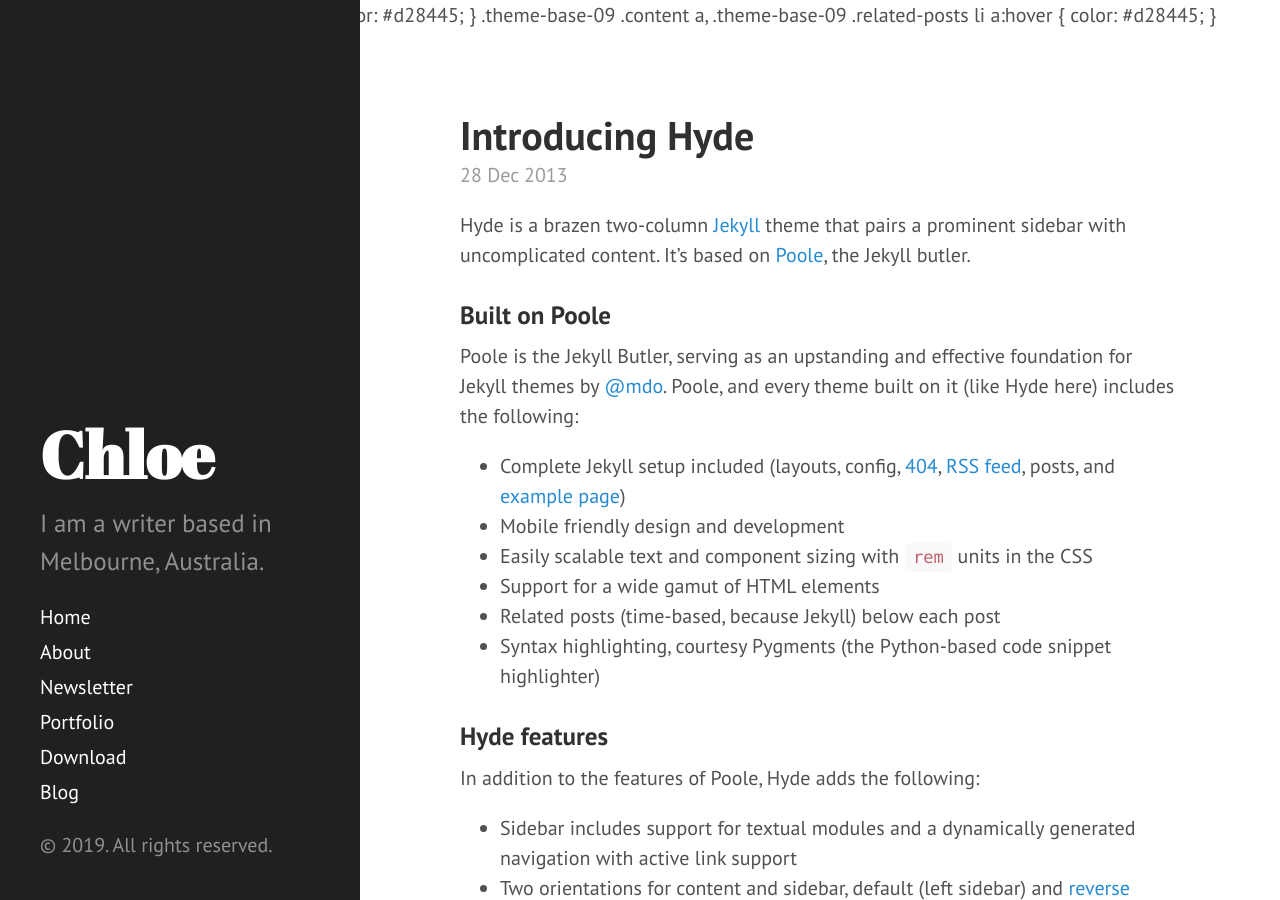
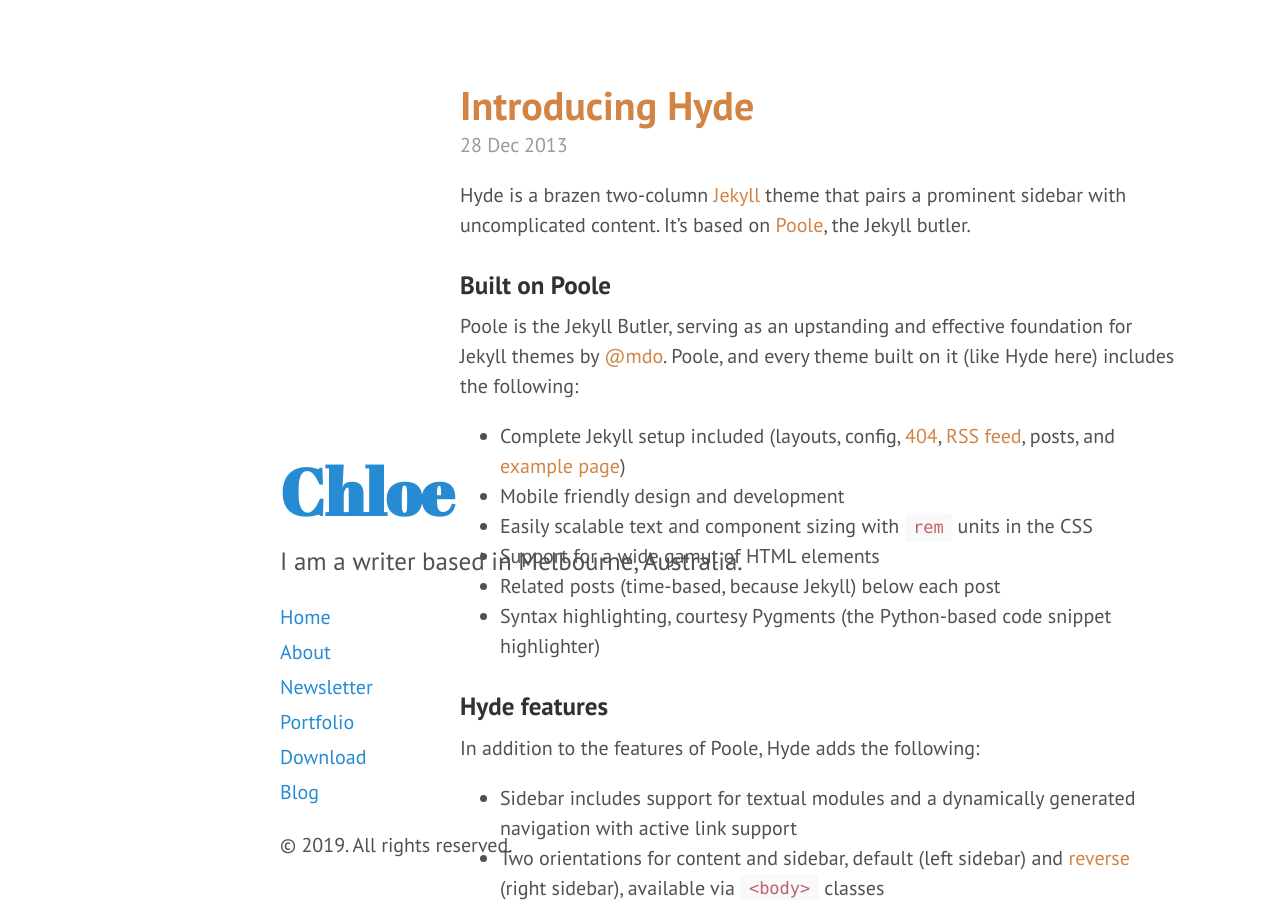
Before and after one commit to thewonglab/chloewrites_, a Jekyll site: the page built from index.html, in a window 1280 px wide and 900 px high. Built offline with Jekyll 4.4.1, drawn with Linux system fonts in a browser that asks for light colours; the list of posts is cut into pages by our own code.

Commit message:
Update default.html

```diff
--- a/_layouts/default.html
+++ b/_layouts/default.html
@@ -6,13 +6,14 @@
 
   <body>
 
-    .theme-base-09 .sidebar {
+    <body class="theme-base-09 .sidebar {
   background-color: #d28445;
 }
 .theme-base-09 .content a,
 .theme-base-09 .related-posts li a:hover {
   color: #d28445;
 }
+                 </body class>
 
     {% include sidebar.html %}
 
```
